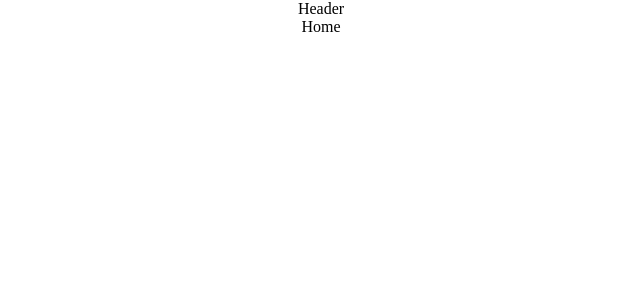
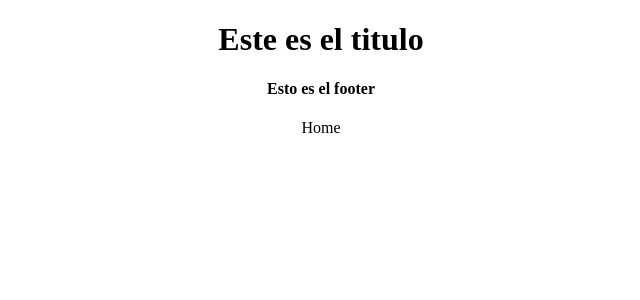
Before and after one commit to vaneebg/PROJECT-NEWS-REACT, a React (Create React App) app: page / in a window 1280 px wide. Shown: the top 300 px of the page, without its empty margins (319-959 px from the left). Built offline with nearby package versions, Linux system fonts and the light colour scheme.

Commit message:
hecho main que lleva componente header y footer

```diff
--- a/src/App.jsx
+++ b/src/App.jsx
@@ -1,21 +1,19 @@
 import './App.css';
 import { BrowserRouter, Route, Routes } from "react-router-dom";
-import Header from './components/Header/Header'
+import Main from './components/Main/Main'
 import Home from './components/Home/Home'
 import Form from './components/Form/Form'
 import ListNews from './components/ListNews/ListNews'
-import Footer from './components/Footer/Footer'
 
 const App=()=> {
   return (
     <div className="App">
      <BrowserRouter>
-          <Header/>
+          <Main/>
           <Routes>
           <Route path="/" element={<Home />} />
           <Route path="/form" element={<Form />} />
           <Route path="/listNews" element={<ListNews />} />
-          <Route path="/footer" element={<Footer />} />
 
           </Routes>
 </BrowserRouter>
--- a/src/components/Footer/Footer.jsx
+++ b/src/components/Footer/Footer.jsx
@@ -2,7 +2,7 @@ import './Footer'
 
 const Footer=()=>{
   return (
-    <div>Footer</div>
+    <h4>Esto es el footer</h4>
   )
 }
 
--- a/src/components/Header/Header.jsx
+++ b/src/components/Header/Header.jsx
@@ -2,7 +2,7 @@ import './Header'
 
 const Header=()=>{
   return (
-    <div>Header</div>
+    <h1>Este es el titulo</h1>
   )
 }
 
--- /dev/null
+++ b/src/components/Main/Main.jsx
@@ -0,0 +1,14 @@
+import Header from '../Header/Header'
+import Footer from '../Footer/Footer'
+import './Main'
+
+
+const Main=()=>{
+  return (<>
+    <Header/>
+    <Footer/>
+    </>
+  )
+}
+
+export default Main
```
